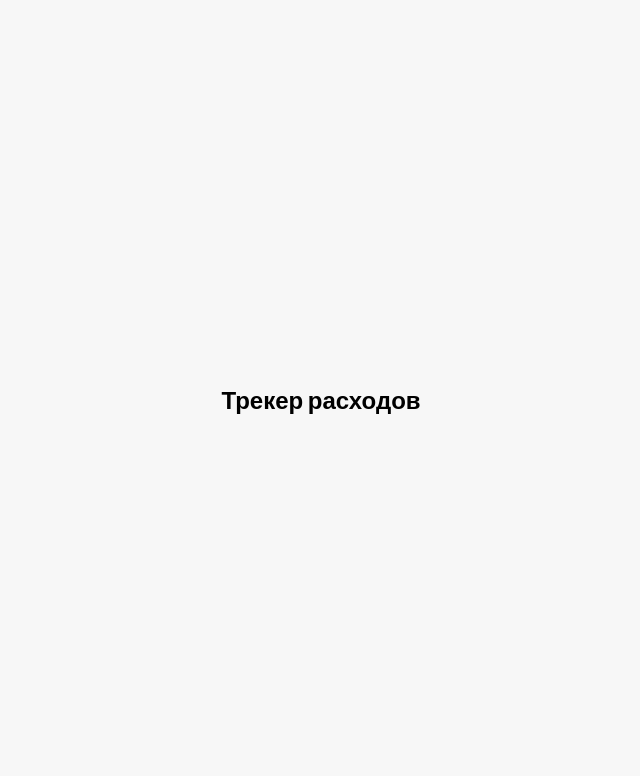
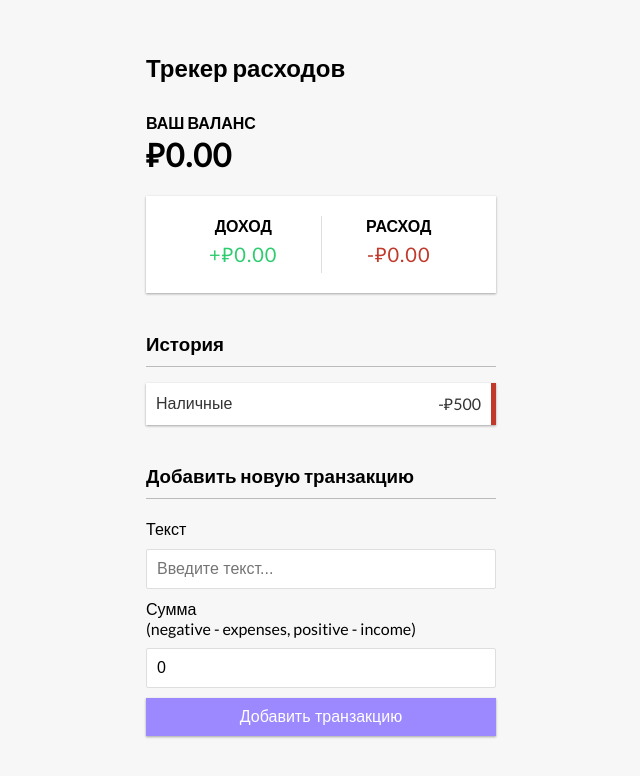
Before and after one commit to leshden/expense-tracker, a React (Create React App) app: page / in a window 1280 px wide. Shown: the top 776 px of the page, without its empty margins (319-959 px from the left). Built offline with nearby package versions, Linux system fonts and the light colour scheme.

Commit message:
components

```diff
--- a/src/App.js
+++ b/src/App.js
@@ -1,10 +1,20 @@
 import './App.css';
 import Header from './components/Header';
+import Balance from './components/Balance';
+import IncomeExpenses from './components/IncomeExpenses';
+import TransactionList from './components/TransactionList';
+import AddTransaction from './components/AddTransaction';
 
 function App() {
   return (
     <div>
       <Header />
+      <div className='container'>
+        <Balance />
+        <IncomeExpenses />
+        <TransactionList />
+        <AddTransaction />
+      </div>
     </div>
   );
 }
--- /dev/null
+++ b/src/components/AddTransaction.js
@@ -0,0 +1,33 @@
+import React, {useState} from 'react';
+
+const AddTransaction = () => {
+  const [text, setText] = useState('');
+  const [amount, setAmount] = useState(0);
+
+  const onChangeText = (event) => {
+    setText(event.target.value);
+  }
+
+  const onChangeAmount = (event) => {
+    setAmount(event.target.value);
+  }
+
+  return(
+    <div>
+      <h3>Добавить новую транзакцию</h3>
+      <from>
+        <div className='from-control'>
+          <label htmlFor='text'>Текст</label>
+          <input type='text' value={text} onChange={onChangeText} placeholder='Введите текст...' />
+        </div>
+        <div className='from-control'>
+          <label htmlFor='amount'>Сумма <br />(negative - expenses, positive - income)</label>
+          <input type='number'  value={amount} onChange={onChangeAmount} placeholder='Введите сумму...' />
+        </div>
+        <button className='btn'>Добавить транзакцию</button>
+      </from>
+    </div>
+  );
+};
+
+export default AddTransaction;
--- /dev/null
+++ b/src/components/Balance.js
@@ -0,0 +1,12 @@
+import React from 'react';
+
+const Balance = () => {
+  return(
+    <div>
+      <h4>Ваш Валанс</h4>
+      <h1>₽0.00</h1>
+    </div>
+  );
+};
+
+export default Balance;
--- /dev/null
+++ b/src/components/IncomeExpenses.js
@@ -0,0 +1,18 @@
+import React from 'react';
+
+const IncomeExpenses = () => {
+  return(
+    <div className='inc-exp-container'>
+      <div>
+        <h4>Доход</h4>
+        <p className='money plus'>+₽0.00</p>
+      </div>
+      <div>
+        <h4>Расход</h4>
+        <p className='money minus'>-₽0.00</p>
+      </div>
+    </div>
+  );
+};
+
+export default IncomeExpenses;
--- /dev/null
+++ b/src/components/TransactionList.js
@@ -0,0 +1,16 @@
+import React from 'react';
+
+const TransactionList = () => {
+  return(
+    <div>
+      <h3>История</h3>
+      <ul className='list'>
+        <li className='minus'>
+          Наличные <span>-₽500</span><button className='delete-btn'>x</button>
+        </li>
+      </ul>
+    </div>
+  );
+};
+
+export default TransactionList;
```
